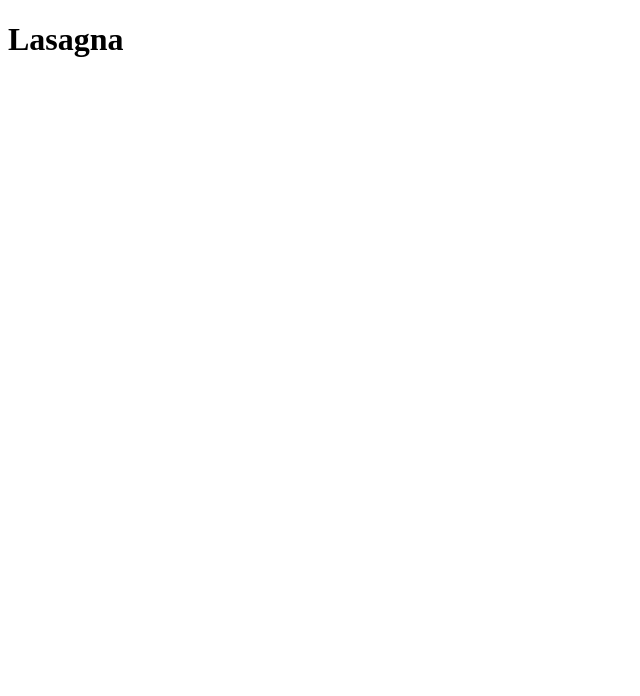
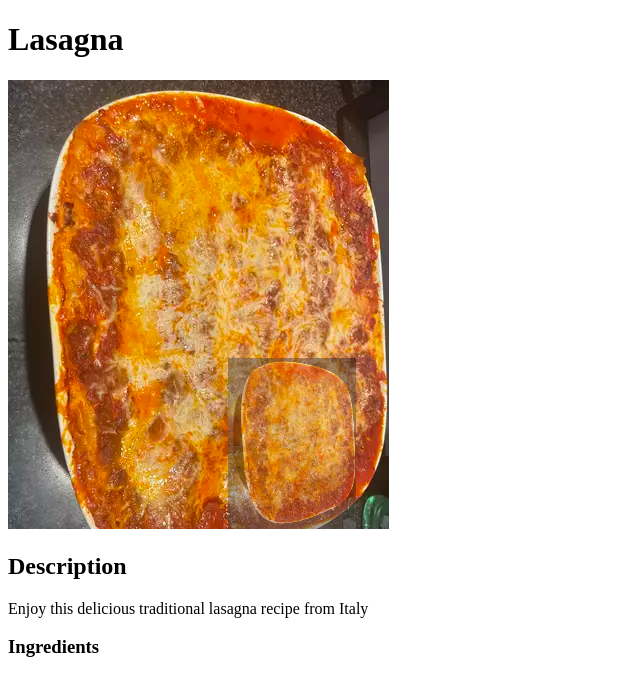
Before and after one commit to guillaume-gonnet/odin-recipes, a plain HTML site: page recipes/lasagna.html in a window 1280 px wide. Shown: the whole page, without its empty margins (0-640 px from the left). Drawn offline with Linux system fonts and the light colour scheme.

Commit message:
add image lasagna

```diff
--- a/recipes/lasagna.html
+++ b/recipes/lasagna.html
@@ -9,6 +9,10 @@
 
 <body>
     <h1>Lasagna</h1>
+    <img src="../images/lasagna.png">
+    <h2>Description</h2>
+    <p>Enjoy this delicious traditional lasagna recipe from Italy</p>
+    <h3>Ingredients</h3>
 </body>
 
 </html>
```
Also changed, not shown: images/lasagna.png (added).
